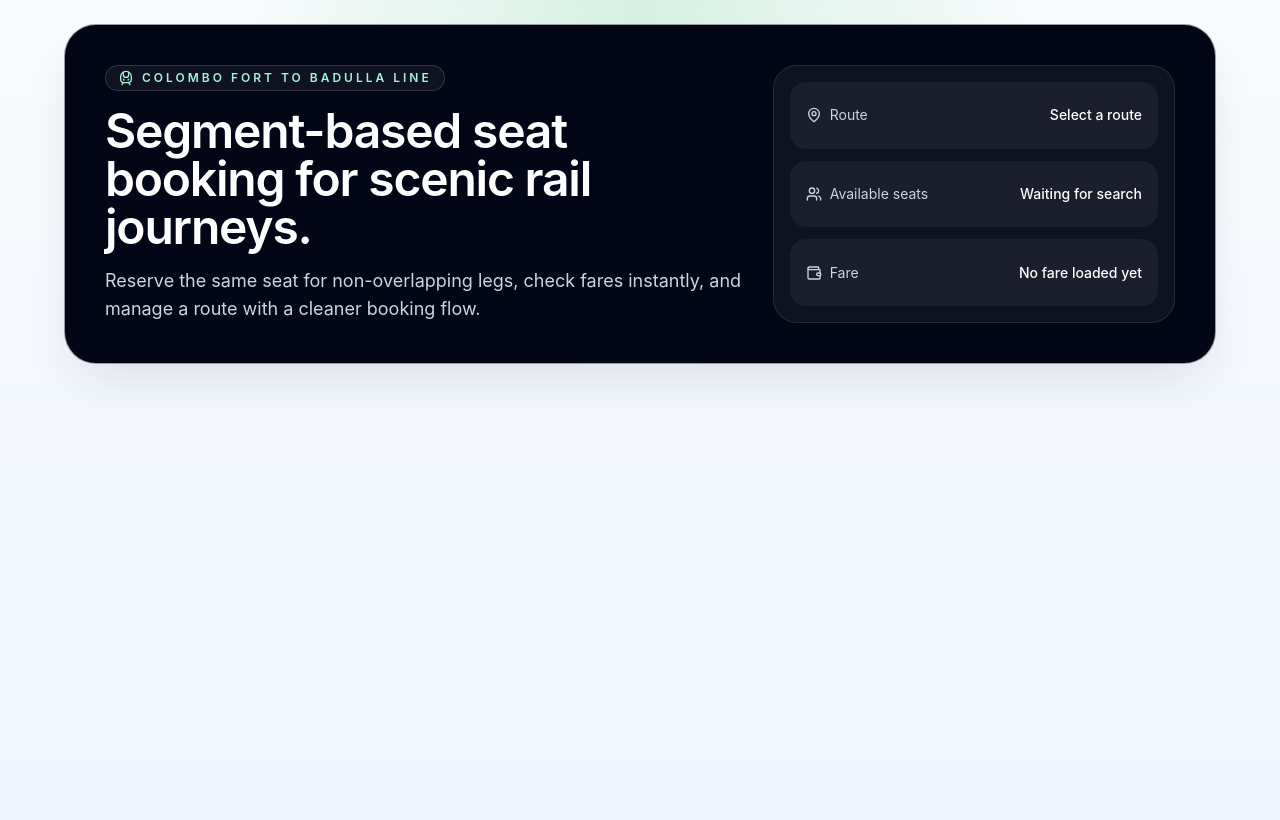
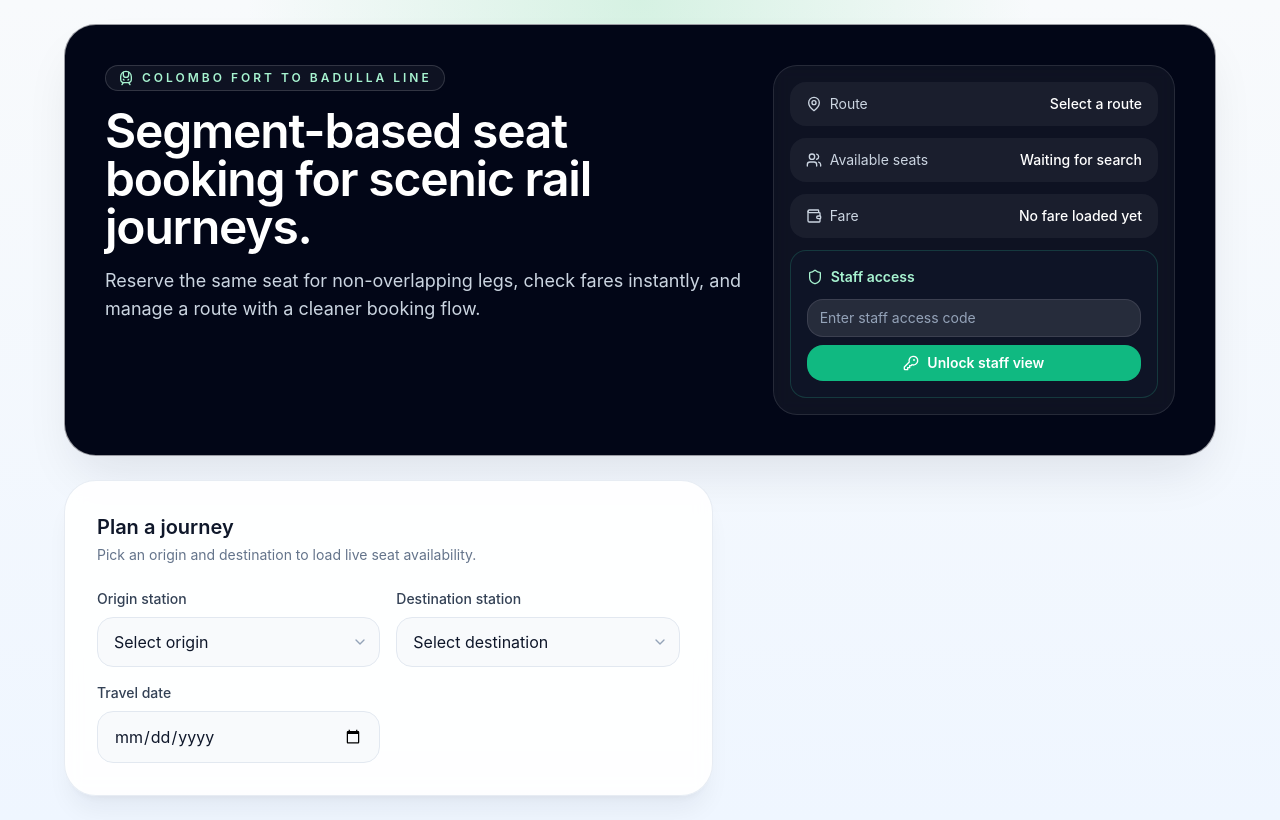
Before and after one commit to shantosh-m/Segment-Based-Train-Seat-Booking-System, a React (Vite) app in the folder frontend/: page / in a window 1280 px wide. Built offline with nearby package versions, Linux system fonts and the light colour scheme.

Commit message:
origin/destination dropdowns and HTML date picker in App.jsx implemented.

```diff
--- a/frontend/src/App.jsx
+++ b/frontend/src/App.jsx
@@ -1,12 +1,45 @@
 import React, { useState } from "react";
-import { MapPin, TrainFront, Users, Wallet } from "lucide-react";
+import {
+  ArrowRightLeft,
+  ChevronDown,
+  KeyRound,
+  MapPin,
+  LogOut,
+  Shield,
+  TrainFront,
+  Users,
+  Wallet,
+} from "lucide-react";
 
 export default function App() {
   const [stations, setStations] = useState([]);
   const [origin, setOrigin] = useState("");
   const [destination, setDestination] = useState("");
+  const [travelDate, setTravelDate] = useState("");
   const [seats, setSeats] = useState([]);
   const [fare, setFare] = useState(null);
+  const [staffAccessCode, setStaffAccessCode] = useState("");
+  const [staffLoginInput, setStaffLoginInput] = useState("");
+  const [staffLoginError, setStaffLoginError] = useState("");
+
+  const isStaffAuthenticated = Boolean(staffAccessCode);
+
+  const handleStaffLogin = () => {
+    const trimmedCode = staffLoginInput.trim();
+    if (!trimmedCode) {
+      setStaffLoginError("Enter the staff access code.");
+      return;
+    }
+    setStaffAccessCode(trimmedCode);
+    setStaffLoginInput("");
+    setStaffLoginError("");
+  };
+
+  const handleStaffLogout = () => {
+    setStaffAccessCode("");
+    setStaffLoginInput("");
+    setStaffLoginError("");
+  };
 
   return (
     <div className="min-h-screen bg-[radial-gradient(circle_at_top,_rgba(34,197,94,0.16),_transparent_38%),linear-gradient(180deg,#f8fafc_0%,#eff6ff_100%)] px-4 py-6 text-slate-900 sm:px-6 lg:px-8">
@@ -22,32 +55,155 @@ export default function App() {
                 Segment-based seat booking for scenic rail journeys.
               </h1>
               <p className="mt-4 max-w-2xl text-base leading-7 text-slate-300 sm:text-lg">
-                Reserve the same seat for non-overlapping legs, check fares instantly, and manage a route with a cleaner booking flow.
+                Reserve the same seat for non-overlapping legs, check fares
+                instantly, and manage a route with a cleaner booking flow.
               </p>
             </div>
 
             <div className="grid gap-3 rounded-[1.5rem] border border-white/10 bg-white/5 p-4 backdrop-blur">
               <div className="flex items-center justify-between rounded-2xl bg-white/5 px-4 py-3">
                 <span className="flex items-center gap-2 text-sm text-slate-300">
-                  <MapPin className="h-4 w-4" /> Route
+                  <MapPin className="h-4 w-4" />
+                  Route
                 </span>
                 <span className="text-sm font-medium">Select a route</span>
               </div>
               <div className="flex items-center justify-between rounded-2xl bg-white/5 px-4 py-3">
                 <span className="flex items-center gap-2 text-sm text-slate-300">
-                  <Users className="h-4 w-4" /> Available seats
+                  <Users className="h-4 w-4" />
+                  Available seats
                 </span>
                 <span className="text-sm font-medium">Waiting for search</span>
               </div>
               <div className="flex items-center justify-between rounded-2xl bg-white/5 px-4 py-3">
                 <span className="flex items-center gap-2 text-sm text-slate-300">
-                  <Wallet className="h-4 w-4" /> Fare
+                  <Wallet className="h-4 w-4" />
+                  Fare
                 </span>
                 <span className="text-sm font-medium">No fare loaded yet</span>
+              </div>
+              <div className="rounded-2xl border border-emerald-400/20 bg-slate-900/60 p-4">
+                <div className="flex items-center gap-2 text-sm font-semibold text-emerald-200">
+                  <Shield className="h-4 w-4" />
+                  Staff access
+                </div>
+                {isStaffAuthenticated ? (
+                  <div className="mt-3 flex items-center justify-between gap-3">
+                    <div className="text-sm text-slate-300">
+                      Admin tools enabled.
+                    </div>
+                    <button
+                      type="button"
+                      onClick={handleStaffLogout}
+                      className="inline-flex items-center gap-2 rounded-full border border-white/15 px-3 py-1.5 text-xs font-semibold text-white transition hover:bg-white/10"
+                    >
+                      <LogOut className="h-3.5 w-3.5" />
+                      Sign out
+                    </button>
+                  </div>
+                ) : (
+                  <div className="mt-3 space-y-2">
+                    <input
+                      type="password"
+                      value={staffLoginInput}
+                      onChange={(e) => {
+                        setStaffLoginInput(e.target.value);
+                        setStaffLoginError("");
+                      }}
+                      placeholder="Enter staff access code"
+                      className="w-full rounded-2xl border border-white/10 bg-white/10 px-3 py-2 text-sm text-white outline-none placeholder:text-slate-400 focus:border-emerald-300"
+                    />
+                    <button
+                      type="button"
+                      onClick={handleStaffLogin}
+                      className="inline-flex w-full items-center justify-center gap-2 rounded-2xl bg-emerald-500 px-3 py-2 text-sm font-semibold text-white transition hover:bg-emerald-400"
+                    >
+                      <KeyRound className="h-4 w-4" />
+                      Unlock staff view
+                    </button>
+                    {staffLoginError && (
+                      <div className="text-xs text-rose-300">
+                        {staffLoginError}
+                      </div>
+                    )}
+                  </div>
+                )}
               </div>
             </div>
           </div>
         </header>
+
+        <main className="grid gap-6 lg:grid-cols-[1.15fr_0.85fr]">
+          <section className="rounded-[2rem] border border-slate-200/80 bg-white/90 p-6 shadow-xl shadow-slate-900/5 backdrop-blur sm:p-8">
+            <div className="mb-6 flex items-center justify-between gap-3">
+              <div>
+                <h2 className="text-xl font-semibold text-slate-900">
+                  Plan a journey
+                </h2>
+                <p className="mt-1 text-sm text-slate-500">
+                  Pick an origin and destination to load live seat availability.
+                </p>
+              </div>
+            </div>
+
+            <div className="grid gap-4 md:grid-cols-2">
+              <div>
+                <label className="mb-2 block text-sm font-medium text-slate-700">
+                  Origin station
+                </label>
+                <div className="relative">
+                  <select
+                    className="w-full appearance-none rounded-2xl border border-slate-200 bg-slate-50 px-4 py-3 pr-10 text-slate-900 outline-none transition focus:border-emerald-500 focus:bg-white"
+                    value={origin}
+                    onChange={(e) => setOrigin(e.target.value)}
+                  >
+                    <option value="">Select origin</option>
+                    {stations.map((station) => (
+                      <option key={station.id} value={station.id}>
+                        {station.name}
+                      </option>
+                    ))}
+                  </select>
+                  <ChevronDown className="pointer-events-none absolute right-3 top-1/2 h-4 w-4 -translate-y-1/2 text-slate-400" />
+                </div>
+              </div>
+
+              <div>
+                <label className="mb-2 block text-sm font-medium text-slate-700">
+                  Destination station
+                </label>
+                <div className="relative">
+                  <select
+                    className="w-full appearance-none rounded-2xl border border-slate-200 bg-slate-50 px-4 py-3 pr-10 text-slate-900 outline-none transition focus:border-emerald-500 focus:bg-white"
+                    value={destination}
+                    onChange={(e) => setDestination(e.target.value)}
+                  >
+                    <option value="">Select destination</option>
+                    {stations.map((station) => (
+                      <option key={station.id} value={station.id}>
+                        {station.name}
+                      </option>
+                    ))}
+                  </select>
+                  <ChevronDown className="pointer-events-none absolute right-3 top-1/2 h-4 w-4 -translate-y-1/2 text-slate-400" />
+                </div>
+              </div>
+
+              <div>
+                <label className="mb-2 block text-sm font-medium text-slate-700">
+                  Travel date
+                </label>
+                <input
+                  type="date"
+                  value={travelDate}
+                  min={new Date().toISOString().slice(0, 10)}
+                  onChange={(e) => setTravelDate(e.target.value)}
+                  className="w-full rounded-2xl border border-slate-200 bg-slate-50 px-4 py-3 text-slate-900 outline-none transition focus:border-emerald-500 focus:bg-white"
+                />
+              </div>
+            </div>
+          </section>
+        </main>
       </div>
     </div>
   );
```
